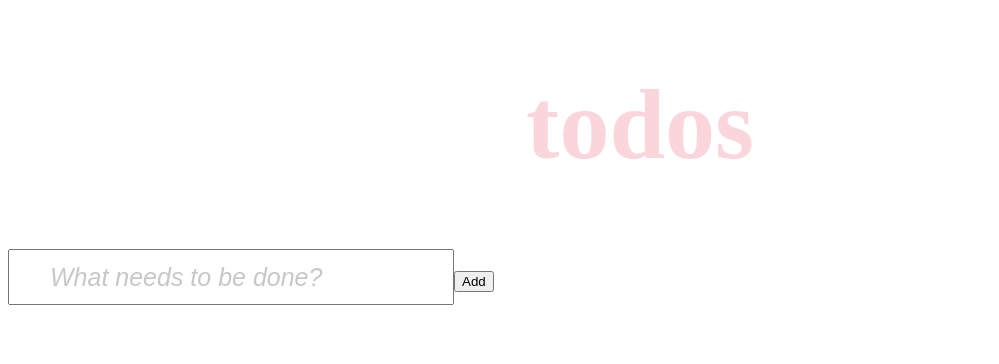
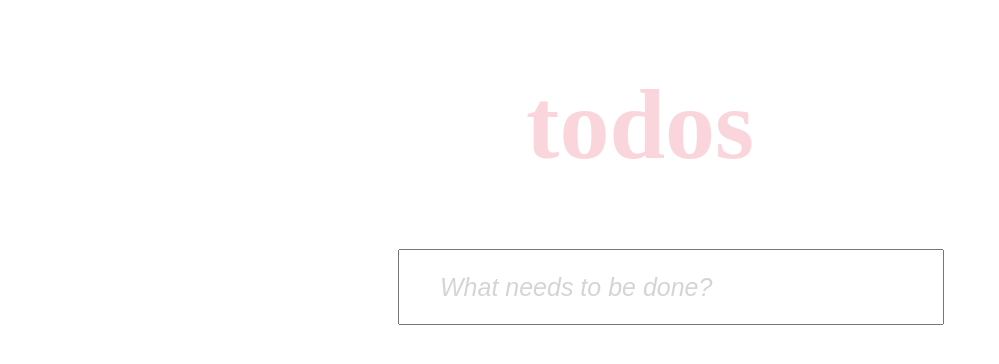
Before and after one commit to shreyam1006/todo-shreya, a React (Create React App) app: page / in a window 1280 px wide. Shown: the top 364 px of the page, without its empty margins (0-999 px from the left). Built offline with nearby package versions, Linux system fonts and the light colour scheme.

Commit message:
toggle add

```diff
--- a/src/components/App.css
+++ b/src/components/App.css
@@ -9,20 +9,42 @@
 }
 li{
   list-style: none;
-  width: 400px;
+  width: 500px;
   height: 50px;
   font-size: 25px;
 }
 
 ::placeholder{
   font-size: 25px;
-  opacity: 40%;
+  opacity: 30%;
   font-style: italic;
 }
 
 .App input[type="text"]{
-  width: 400px;
-  height: 50px;
+  width: 500px;
+  height: 70px;
   font-size: 25px;
   padding-left: 40px;
 }
+
+button{
+  color:grey;
+  background-color: white;
+  border: none;
+  opacity: 30%;
+}
+
+
+.cross{
+  /* display: none; */
+  float: right;
+  font-size: 90%;
+  color: rgb(231, 55, 84);
+  opacity: 80%;
+}
+
+.container{
+  margin-left: 390px;
+  margin-right: 390px;
+  /* background-color: blue; */
+}
--- a/src/components/App.js
+++ b/src/components/App.js
@@ -1,5 +1,8 @@
 import React from 'react';
 import './App.css';
+import CheckCircleOutlinedIcon from '@mui/icons-material/CheckCircleOutlined';
+import CircleOutlinedIcon from '@mui/icons-material/CircleOutlined';
+// import ListCom from 'ListCom';
 
 
 class App extends React.Component {
@@ -7,9 +10,18 @@ class App extends React.Component {
     super(props);
     this.state = {
       newItem: "",
-      list: []
+      list: [],
     }
+    this.handleClick = this.handleClick.bind(this);
+
   }
+
+  handleClick() {
+    this.setState(prevState => ({
+      isCompleted: !prevState.isCompleted
+    }));
+  }
+
 
   updateInput(key, value) {
     this.setState({
@@ -19,8 +31,9 @@ class App extends React.Component {
 
   addItem() {
     const newItem = {
-      id: 1 + Math.random(),
-      value: this.state.newItem.slice()
+      id: new Date(),
+      value: this.state.newItem.slice(),
+      isCompleted:false
     };
 
     const list = [...this.state.list];
@@ -33,11 +46,12 @@ class App extends React.Component {
     });
   }
 
-  deleteItem(id){
-    const list=[...this.state.list];
-    const updatedList= list.filter(item=>item.id!==id);
-    this.setState({list:updatedList});
+  deleteItem(id) {
+    const list = [...this.state.list];
+    const updatedList = list.filter(item => item.id !== id);
+    this.setState({ list: updatedList });
   }
+
 
   render() {
     return (
@@ -45,25 +59,30 @@ class App extends React.Component {
         <div className="title">
           <h1>todos</h1>
         </div>
+        <div className="container">
           <input
             type="text"
             placeholder="What needs to be done?"
             value={this.state.newItem}
             onChange={e => this.updateInput("newItem", e.target.value)}
+             onKeyDown={e=>e.key==="Enter" && this.addItem()}
           />
-        <button onClick={() => this.addItem()}>
-          Add
-        </button>
+
           <br />
           <ul>
             {this.state.list.map(item => {
               return (
-              <li key={item.id}>
+                <li style={{ textDecoration: this.state.isCompleted ? 'line-through' : 'none' }} key={item.id}>
+                  <button onClick={this.handleClick}>
+                    {this.state.isCompleted ? <CheckCircleOutlinedIcon /> : <CircleOutlinedIcon />}
+                  </button>
                   {item.value}
-                <button onClick={() => this.deleteItem(item.id)}>X</button>
+                  <button className="cross" onClick={() => this.deleteItem(item.id)}>x</button>
                 </li>
-          )})}
+              )
+            })}
           </ul>
+        </div>
       </div>
     );
   }
--- /dev/null
+++ b/src/components/ListCom.js
@@ -0,0 +1,8 @@
+import React from 'react';
+
+const ListCom=(props)=>{
+    return <li key={props.id}>
+        {props.text}
+        </li>
+}
+export default ListCom;
```
Also changed, not shown: package.json (+8 -0 lines), 1 other file (tests, documents, lock files or other folders). Lines whose indentation alone changed are shown as unchanged.
